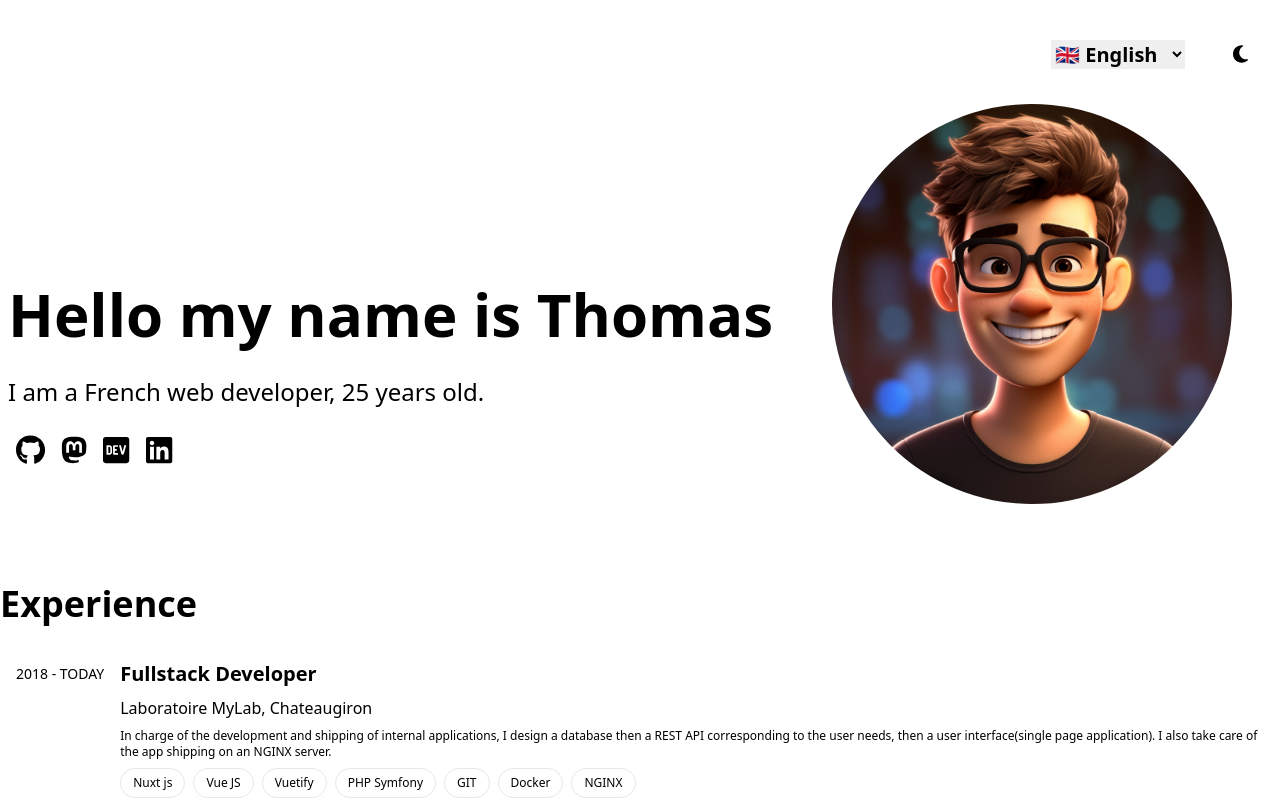
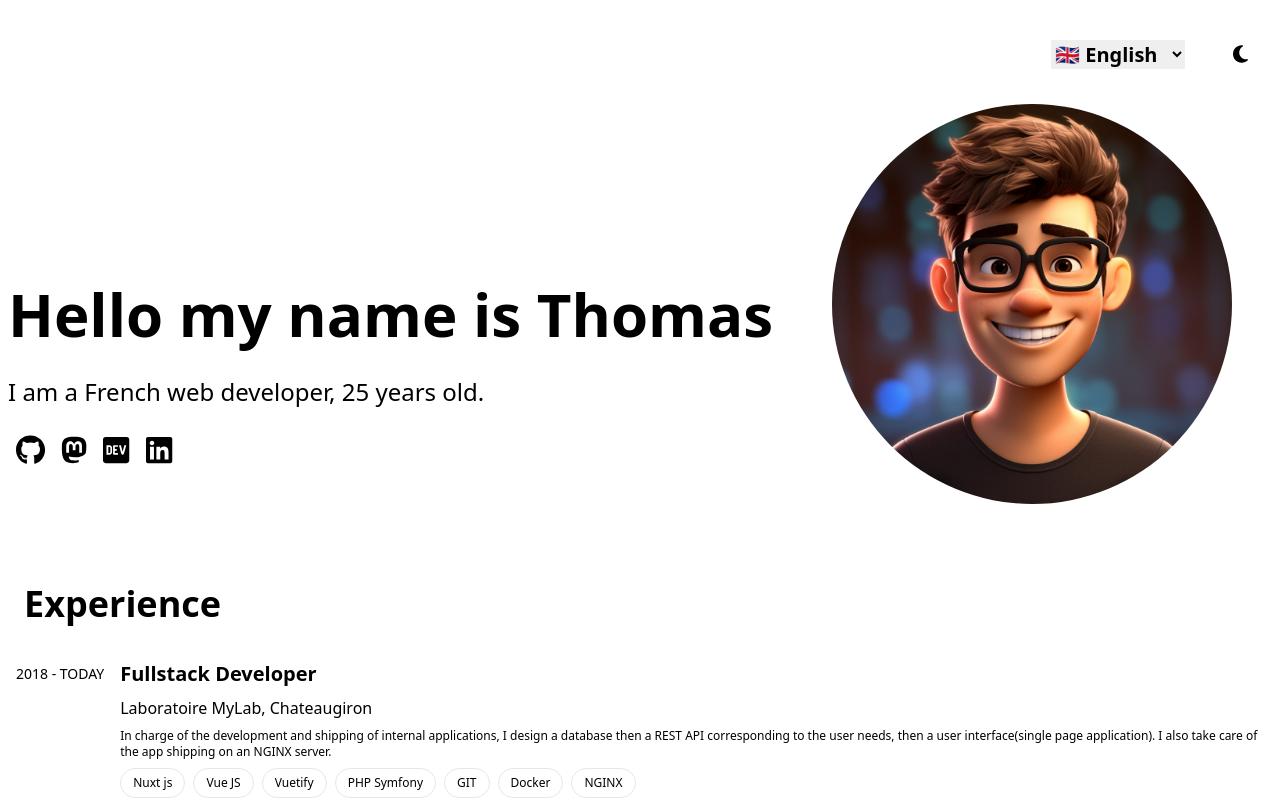
Before and after one commit to Thomas-Philippot/my-website-2, a Nuxt app: page / in a window 1280 px wide. Shown: the top 800 px of the page. Built offline with nearby package versions, Linux system fonts and the light colour scheme; what @catppuccin/tailwindcss would draw is missing.

Commit message:
Update index.vue

```diff
--- a/pages/index.vue
+++ b/pages/index.vue
@@ -37,7 +37,7 @@
     </div>
   </section>
     <section class="py-16 px-6 lg:px-0">
-        <h2 class="text-4xl font-semibold text-flamingo mb-5 px-6 md:px-0">{{ $t('experience') }}</h2>
+        <h2 class="text-4xl font-semibold text-flamingo mb-5 px-6">{{ $t('experience') }}</h2>
         <div class="flex flex-col gap-6">
             <div class="flex flex-col md:flex-row items-start gap-4 p-4">
                 <p class="text-sm text-subtext0 uppercase mt-1">2018 - {{ $t('today')}}</p>
```
